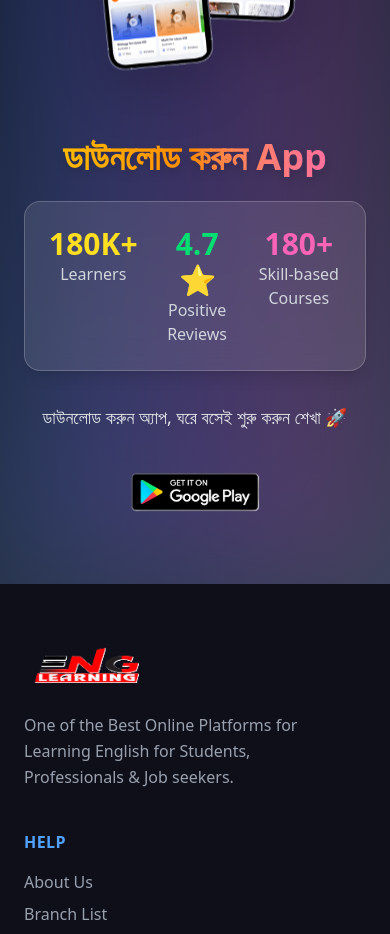
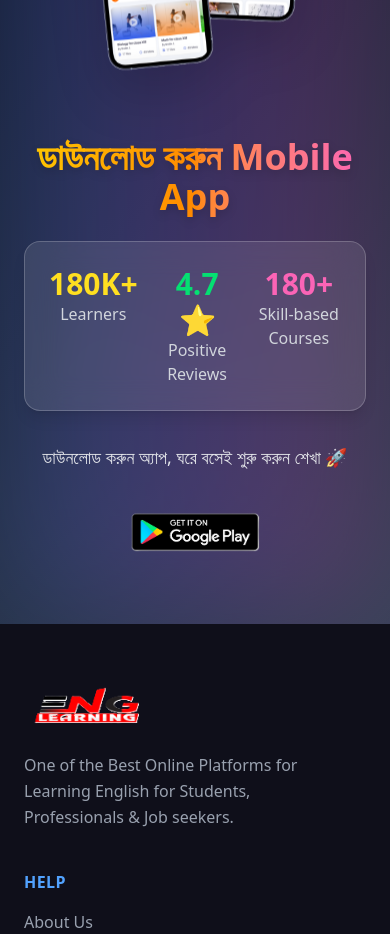
Before and after one commit to Arman-2107046/englearning, a React (Vite) app: page / in a window 390 px wide. Shown: the part 5560-6494 px from the top of the page. Built offline with nearby package versions, Linux system fonts and the light colour scheme.

Commit message:
added mobile

```diff
--- a/src/components/BeforeFooter.tsx
+++ b/src/components/BeforeFooter.tsx
@@ -27,7 +27,7 @@ const PromoBanner: React.FC = () => {
       {/* Content Section */}
       <div className="w-full md:w-1/2 text-center md:text-left mt-10 md:mt-0 relative z-10">
         <h2 className="text-4xl md:text-5xl font-extrabold bg-gradient-to-r from-yellow-400 via-orange-400 to-pink-400 text-transparent bg-clip-text mb-6 drop-shadow-lg">
-          ডাউনলোড করুন App
+          ডাউনলোড করুন Mobile App
         </h2>
 
         {/* Statistics */}
```
